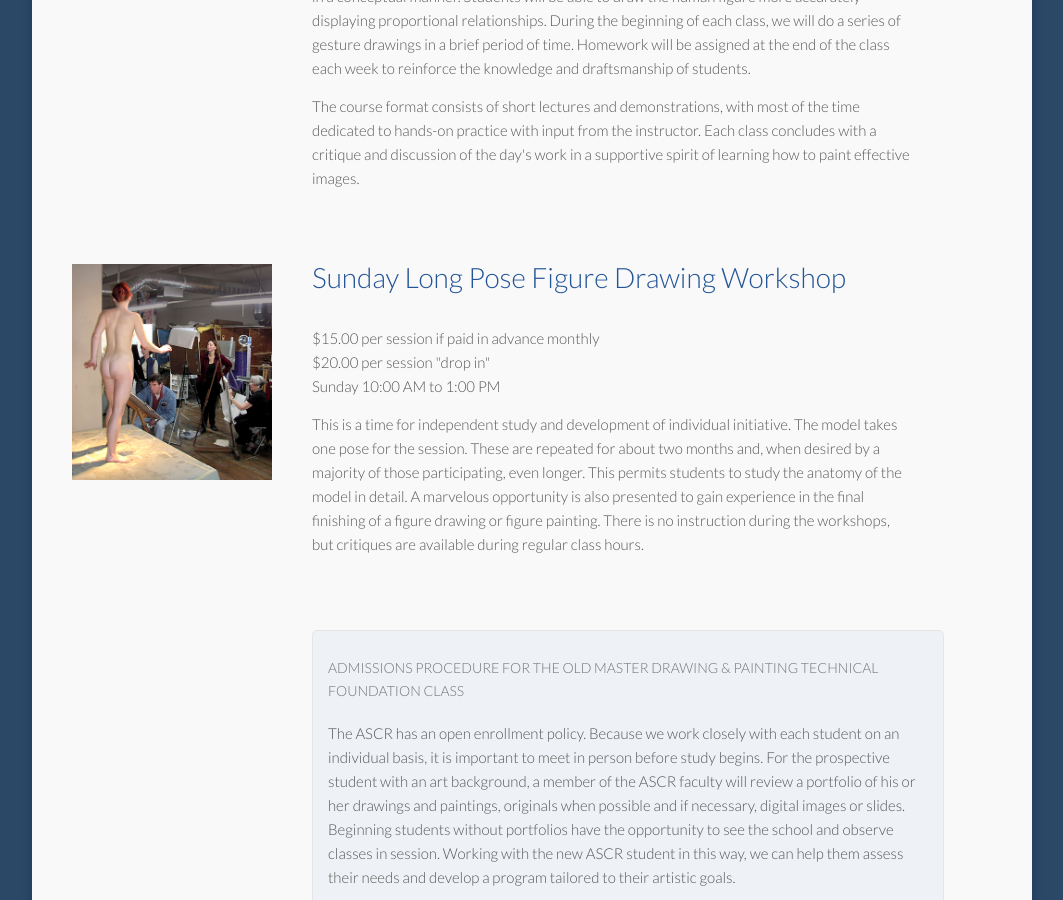
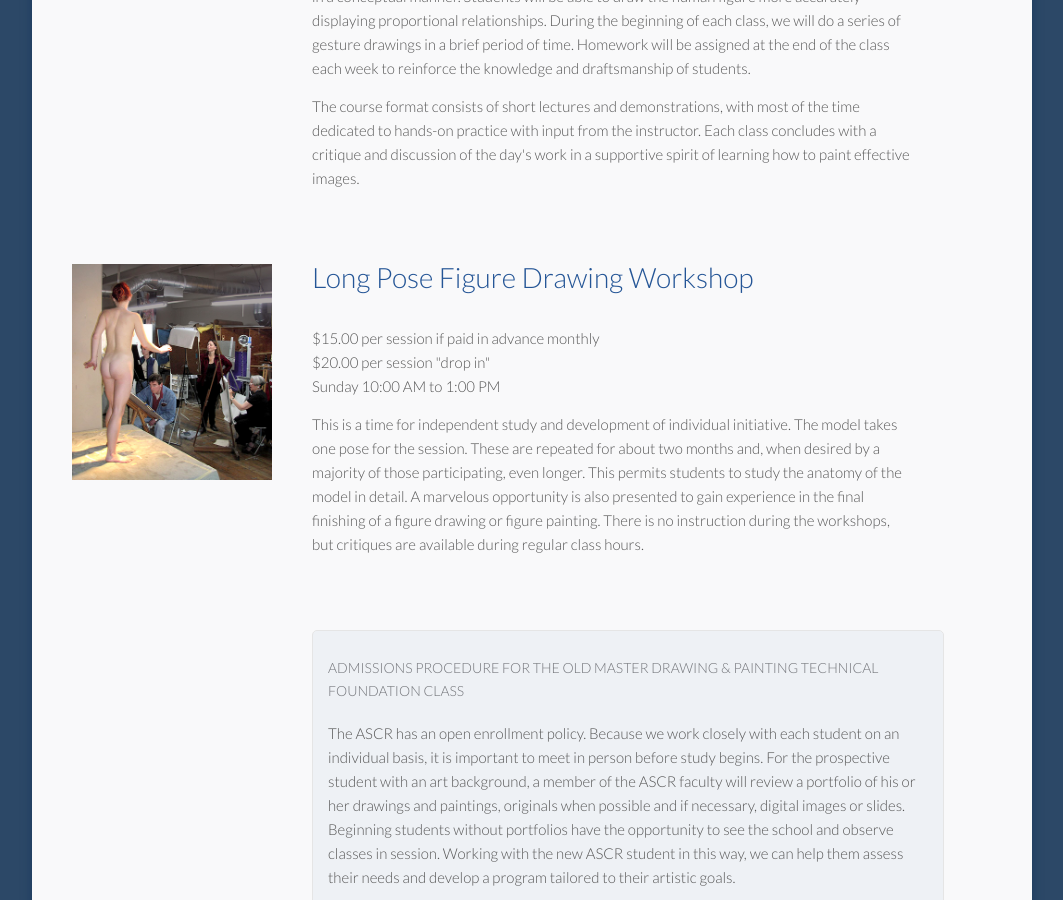
Before and after one commit to vphan/atelier, a Jekyll site: the page built from classes.html, in a window 1280 px wide and 900 px high, scrolled down 1317 px. Shown: the whole window, without its empty margins (108-1171 px from the left). Built offline with Jekyll 4.4.1, drawn with Linux system fonts in a browser that asks for light colours; nearby versions of some CDN libraries; Markdown is read by kramdown in place of the engine named in the settings.

Commit message:
text fix

```diff
--- a/classes.html
+++ b/classes.html
@@ -65,7 +65,7 @@ bodyClassName: classes
 			</a>
 </div>
 		<div class="col span3">
-		<h2>Sunday Long Pose Figure Drawing Workshop</h2>
+		<h2>Long Pose Figure Drawing Workshop</h2>
 <p>$15.00 per session if paid in advance monthly
 <br>$20.00 per session "drop in"
 <br>Sunday 10:00 AM to 1:00 PM
```
Also changed, not shown: 1 other file.
